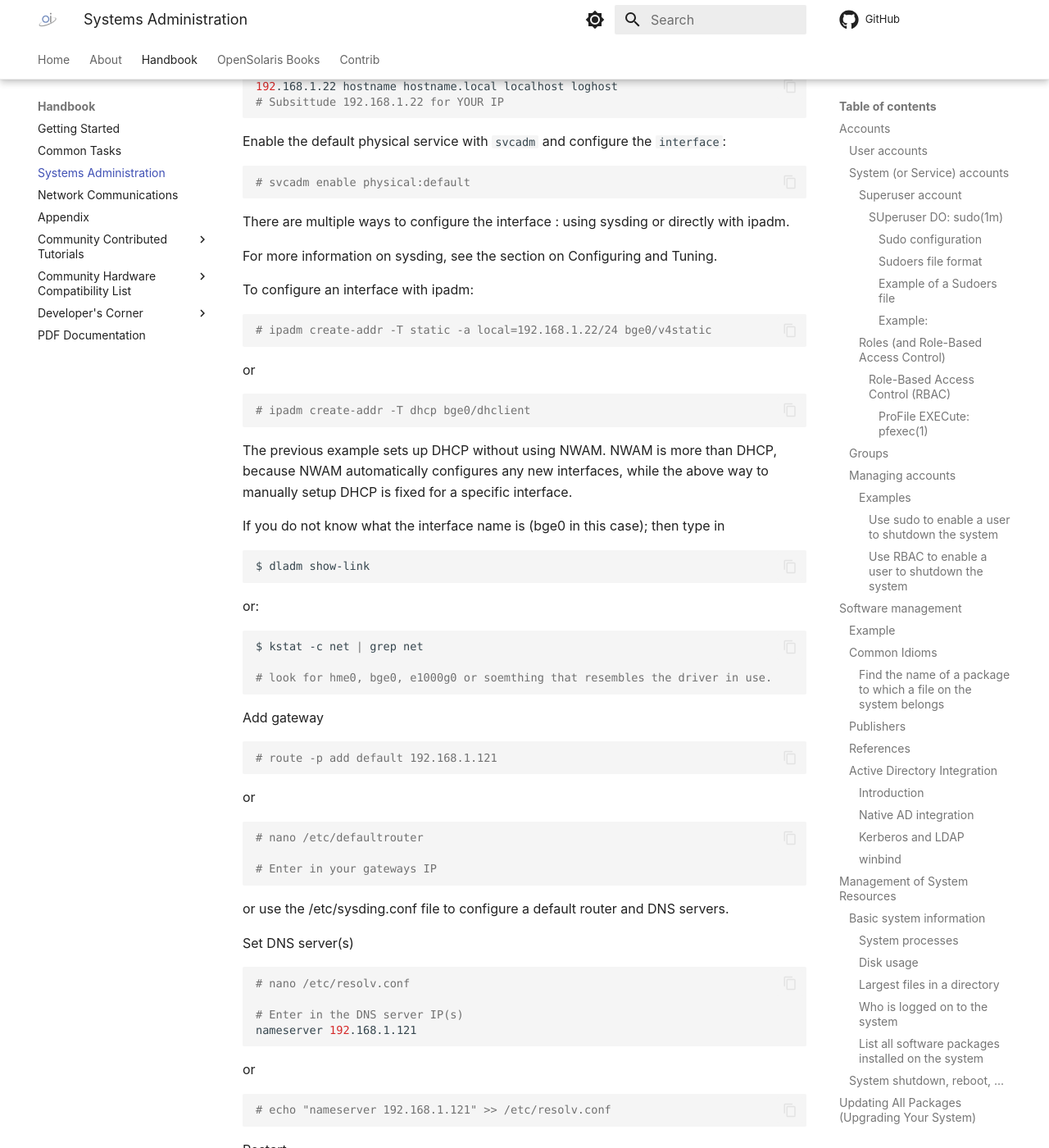
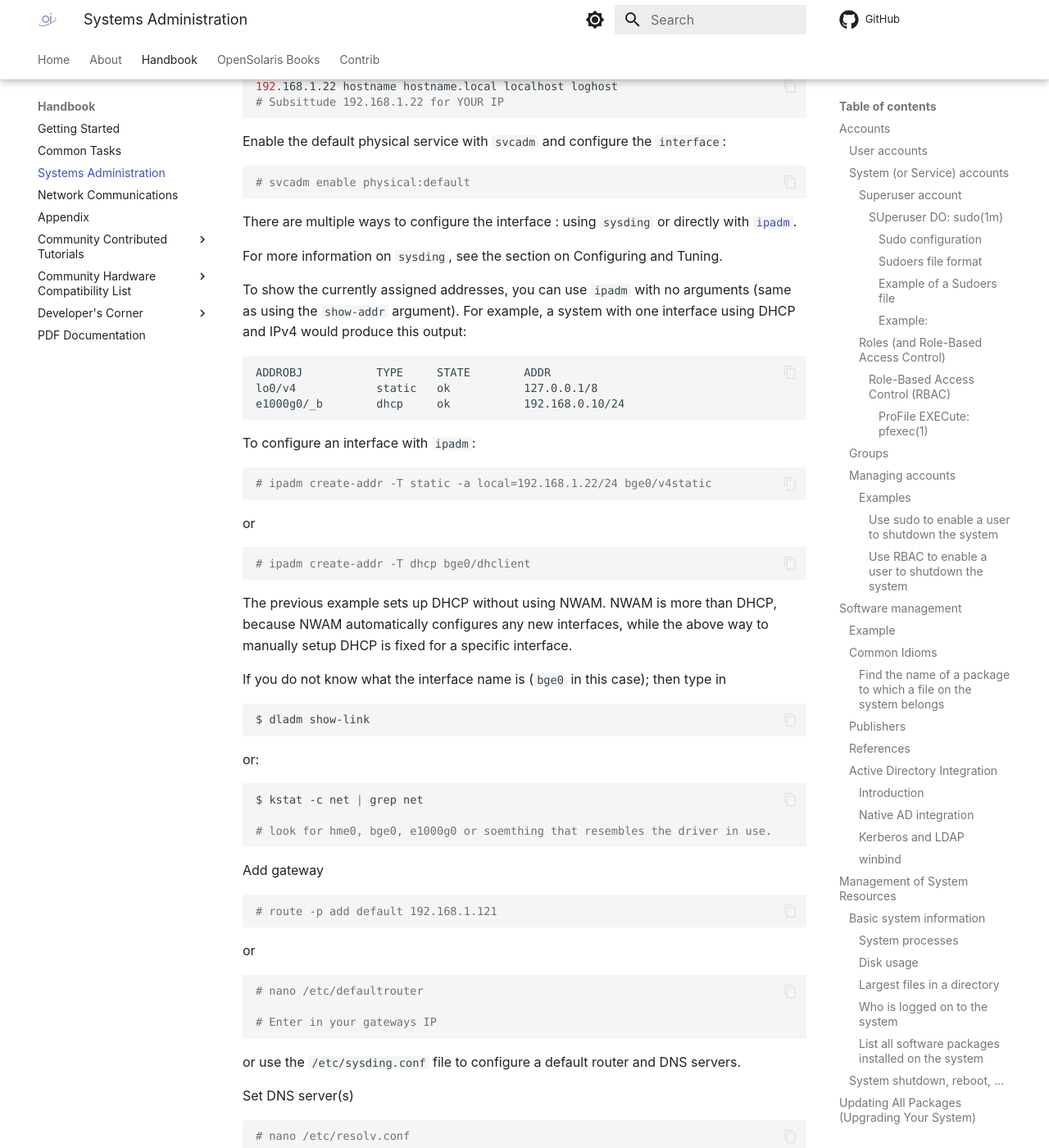
Before and after one commit to OpenIndiana/oi-docs, an MkDocs documentation site: the page built from docs/handbook/systems-administration.md, in a window 1280 px wide and 1400 px high, scrolled down 42543 px. Shown: the whole window at 82% size. Built offline with MkDocs 1.6.1 and Material for MkDocs 9.7.7, drawn with Linux system fonts in a browser that asks for light colours; comment, search, counter and statistics services are not loaded.

Commit message:
Add info on showing current ip addresses and link to ipadm manual

````diff
--- a/docs/handbook/systems-administration.md
+++ b/docs/handbook/systems-administration.md
@@ -1751,11 +1751,19 @@ Enable the default physical service with `svcadm` and configure the `interface`:
 # svcadm enable physical:default
 ```
 
-There are multiple ways to configure the interface : using sysding or directly with ipadm.
-
-For more information on sysding, see the section on Configuring and Tuning.
-
-To configure an interface with ipadm:
+There are multiple ways to configure the interface : using `sysding` or directly with [`ipadm`](https://illumos.org/man/8/ipadm).
+
+For more information on `sysding`, see the section on Configuring and Tuning.
+
+To show the currently assigned addresses, you can use `ipadm` with no arguments (same as using the `show-addr` argument). For example, a system with one interface using DHCP and IPv4 would produce this output:
+
+```
+ADDROBJ           TYPE     STATE        ADDR
+lo0/v4            static   ok           127.0.0.1/8
+e1000g0/_b        dhcp     ok           192.168.0.10/24
+```
+
+To configure an interface with `ipadm`:
 
 ```bash
 # ipadm create-addr -T static -a local=192.168.1.22/24 bge0/v4static
@@ -1769,7 +1777,7 @@ or
 
 The previous example sets up DHCP without using NWAM.  NWAM is more than DHCP, because NWAM automatically configures any new interfaces, while the above way to manually setup DHCP is fixed for a specific interface.
 
-If you do not know what the interface name is (bge0 in this case); then type in
+If you do not know what the interface name is (`bge0` in this case); then type in
 
 ```bash
 $ dladm show-link
@@ -1797,7 +1805,7 @@ or
 # Enter in your gateways IP
 ```
 
-or use the /etc/sysding.conf file to configure a default router and DNS servers.
+or use the `/etc/sysding.conf` file to configure a default router and DNS servers.
 
 Set DNS server(s)
 
````
